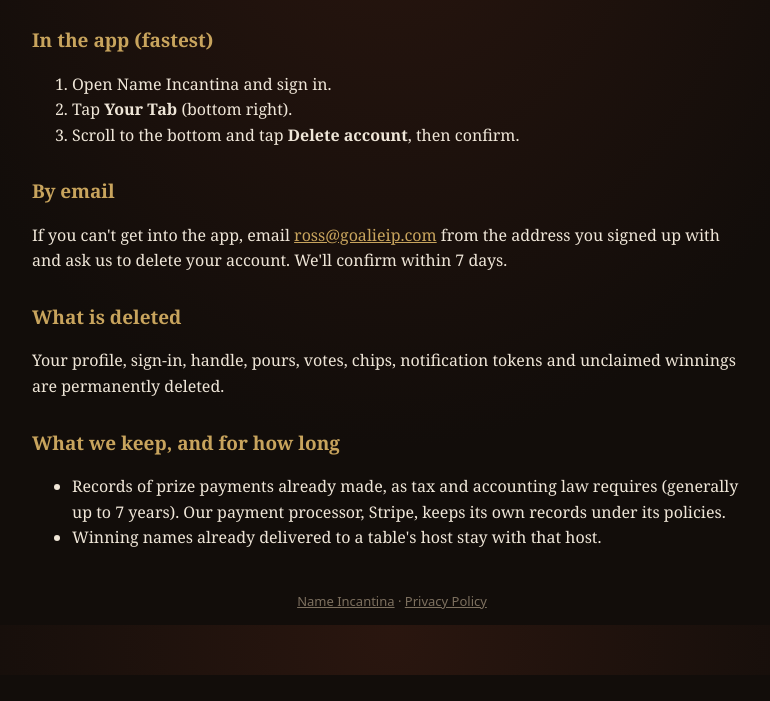
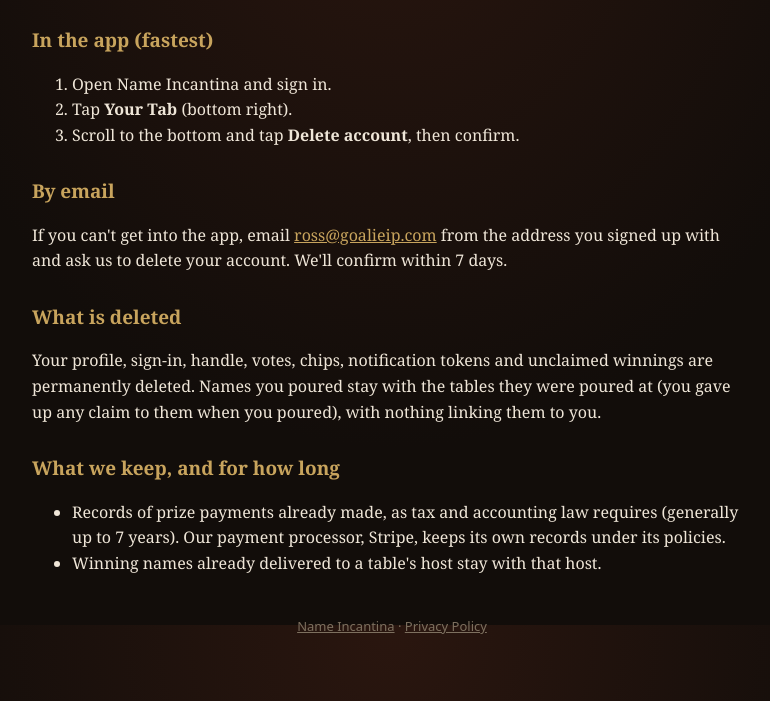
Before and after one commit to ross551/name-incantina-site, a plain HTML site: page delete-account.html in a window 1280 px wide. Shown: the part 175-876 px from the top of the page, without its empty margins (248-1018 px from the left). Before the commit the page ends 850 px from the top, so only its background shows below. Drawn offline with Linux system fonts and the light colour scheme.

Commit message:
Account deletion: poured names stay at their tables, unlinked

```diff
--- a/delete-account.html
+++ b/delete-account.html
@@ -23,7 +23,7 @@
     from the address you signed up with and ask us to delete your account. We'll confirm within 7 days.</p>
 
   <h2>What is deleted</h2>
-  <p>Your profile, sign-in, handle, pours, votes, chips, notification tokens and unclaimed winnings are permanently deleted.</p>
+  <p>Your profile, sign-in, handle, votes, chips, notification tokens and unclaimed winnings are permanently deleted. Names you poured stay with the tables they were poured at (you gave up any claim to them when you poured), with nothing linking them to you.</p>
 
   <h2>What we keep, and for how long</h2>
   <ul>
```
